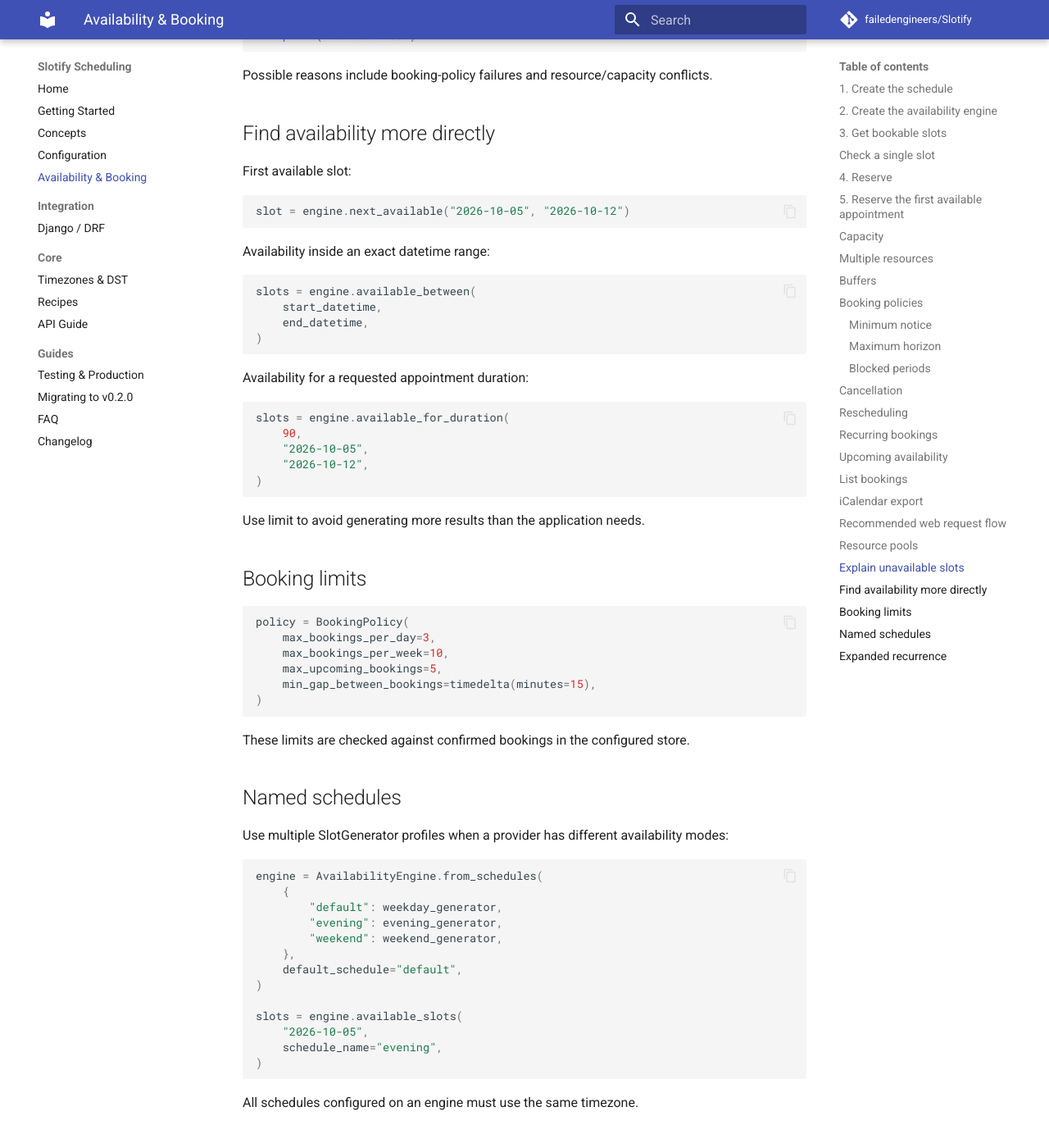
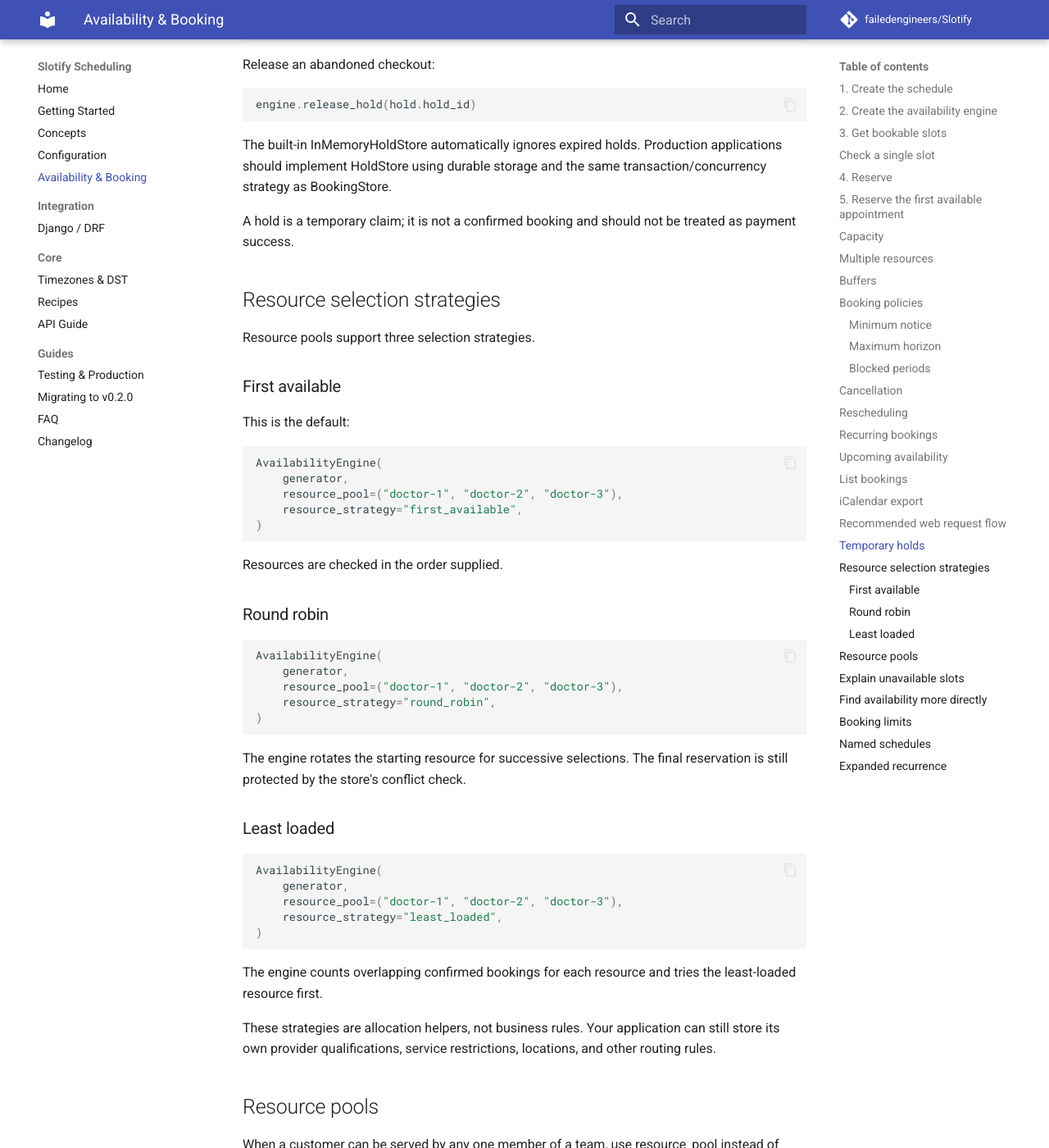
Before and after one commit to failedengineers/Slotify, an MkDocs documentation site: the page built from docs/booking.md, in a window 1280 px wide and 1400 px high, scrolled down 8155 px. Shown: the whole window at 82% size. Built offline with MkDocs 1.6.1 and Material for MkDocs 9.7.7, drawn with Linux system fonts in a browser that asks for light colours; comment, search, counter and statistics services are not loaded; some of the changed text lies outside the part shown.

Commit message:
Document holds and resource selection strategies

```diff
--- a/docs/booking.md
+++ b/docs/booking.md
@@ -370,6 +370,93 @@ reserve(slot)
 Keep authentication, payments, notifications, and database records in your application.
 
 
+
+## Temporary holds
+
+A hold is a short-lived reservation used while a customer is completing checkout or payment.
+
+~~~python
+from datetime import datetime
+
+hold = engine.hold(
+    slot,
+    expires_at=datetime.fromisoformat("2026-10-05T09:10:00+05:30"),
+    now=datetime.fromisoformat("2026-10-05T09:00:00+05:30"),
+)
+~~~
+
+While the hold is active, the slot is unavailable.
+
+~~~python
+assert not engine.is_available(
+    slot,
+    now=datetime.fromisoformat("2026-10-05T09:05:00+05:30"),
+)
+~~~
+
+Confirm after successful payment:
+
+~~~python
+booking = engine.confirm_hold(
+    hold.hold_id,
+    now=datetime.fromisoformat("2026-10-05T09:05:00+05:30"),
+)
+~~~
+
+Release an abandoned checkout:
+
+~~~python
+engine.release_hold(hold.hold_id)
+~~~
+
+The built-in InMemoryHoldStore automatically ignores expired holds. Production applications should implement HoldStore using durable storage and the same transaction/concurrency strategy as BookingStore.
+
+A hold is a temporary claim; it is not a confirmed booking and should not be treated as payment success.
+
+## Resource selection strategies
+
+Resource pools support three selection strategies.
+
+### First available
+
+This is the default:
+
+~~~python
+AvailabilityEngine(
+    generator,
+    resource_pool=("doctor-1", "doctor-2", "doctor-3"),
+    resource_strategy="first_available",
+)
+~~~
+
+Resources are checked in the order supplied.
+
+### Round robin
+
+~~~python
+AvailabilityEngine(
+    generator,
+    resource_pool=("doctor-1", "doctor-2", "doctor-3"),
+    resource_strategy="round_robin",
+)
+~~~
+
+The engine rotates the starting resource for successive selections. The final reservation is still protected by the store's conflict check.
+
+### Least loaded
+
+~~~python
+AvailabilityEngine(
+    generator,
+    resource_pool=("doctor-1", "doctor-2", "doctor-3"),
+    resource_strategy="least_loaded",
+)
+~~~
+
+The engine counts overlapping confirmed bookings for each resource and tries the least-loaded resource first.
+
+These strategies are allocation helpers, not business rules. Your application can still store its own provider qualifications, service restrictions, locations, and other routing rules.
+
 ## Resource pools
 
 When a customer can be served by any one member of a team, use resource_pool instead of requiring a specific resource.
```
